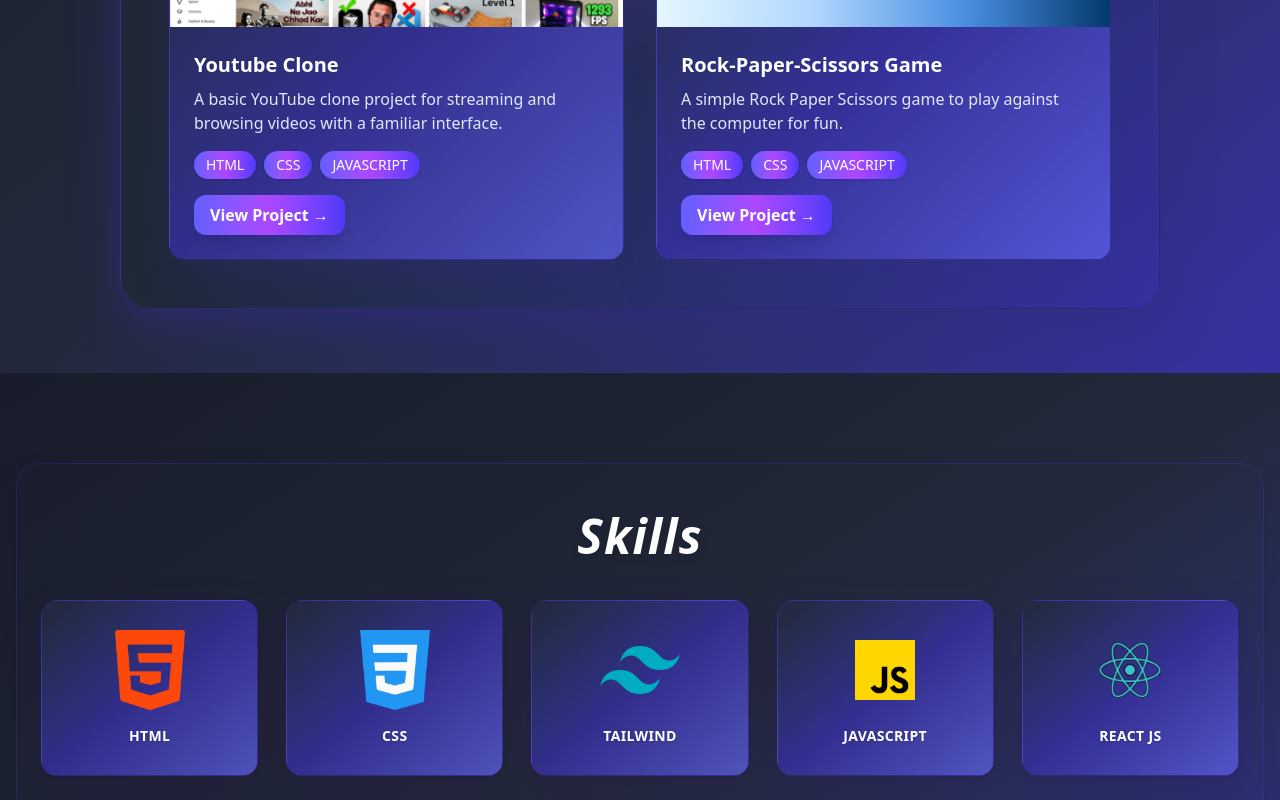
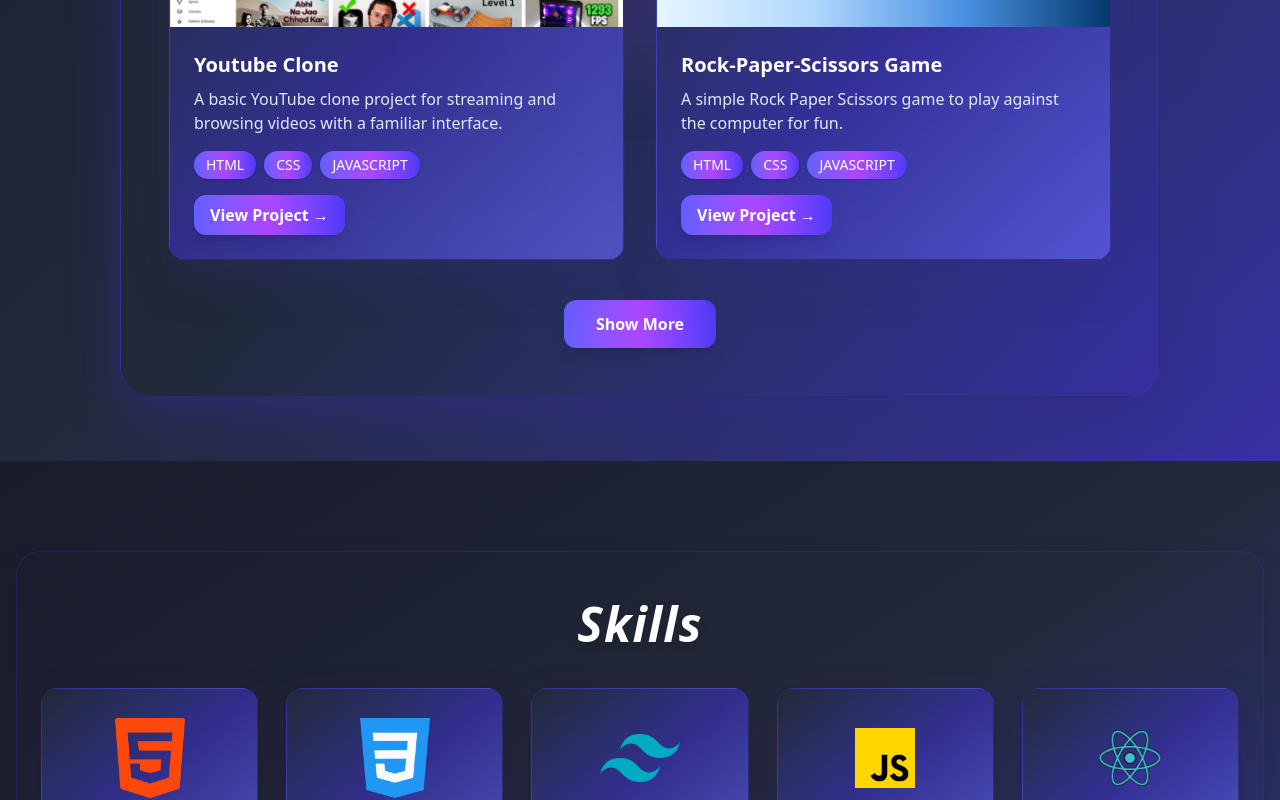
Before and after one commit to MRIGANKA-GUHA/portfolio, a React (Vite) app: page / in a window 1280 px wide. Shown: the part 2433-3233 px from the top of the page. Built offline with nearby package versions, Linux system fonts and the light colour scheme.

Commit message:
fix new project

```diff
--- a/src/components/Projects.jsx
+++ b/src/components/Projects.jsx
@@ -1,3 +1,5 @@
+import React, { useState } from "react";
+
 const projects = [
     {
         img: "/projectimg/Portfolio.png",
@@ -26,10 +28,37 @@
         desc: "A simple Rock Paper Scissors game to play against the computer for fun.",
         tech: ["HTML", "CSS", "JAVASCRIPT"],
         link: "https://rockpaperscissorrgame.vercel.app"
+    },
+    {
+        img: "/projectimg/StockPrice.png",
+        title: "Stock Price Checker",
+        desc: "A web application to track stock prices in real-time.",
+        tech: ["REACT", "TAILWIND", "API"],
+        link: "https://stocksprice.vercel.app"
+    },
+    {
+        img: "/projectimg/Youtube.png",
+        title: "",
+        desc: "",
+        tech: [],
+        link: ""
+    },
+    {
+        img: "/projectimg/Youtube.png",
+        title: "",
+        desc: "",
+        tech: [],
+        link: ""
     }
 ];
 
 const Projects = () => {
+    const [visibleCount, setVisibleCount] = useState(4);
+
+    const showMoreProjects = () => {
+        setVisibleCount((prev) => prev + 4);
+    };
+
     return (
         <div id="projects" className="min-h-screen w-screen flex items-center justify-center overflow-x-hidden bg-gradient-to-br from-[#181c2b] via-[#23293a] to-[#3730a3] py-16 px-4">
             <div className="relative bg-gradient-to-br from-[#23293a]/90 via-[#1f2937]/90 to-[#3730a3]/90 w-full sm:w-5/6 max-w-7xl mx-auto rounded-[32px] border border-indigo-700/30 shadow-[0_12px_48px_0_rgba(60,0,120,0.35)] shadow-indigo-900/70 backdrop-blur-xl overflow-hidden py-12 px-4 sm:px-12 transition-all duration-500">
@@ -42,9 +71,9 @@
                         Projects
                     </h2>
                     <div className="grid grid-cols-1 md:grid-cols-2 gap-8">
-                        {projects.map((project, idx) => (
+                        {projects.slice(0, visibleCount).map((project, idx) => (
                             <div
-                                key={project.title}
+                                key={project.title + idx}
                                 className="bg-gradient-to-br from-[#23293a]/80 via-[#3730a3]/80 to-[#6366f1]/70 rounded-2xl overflow-hidden shadow-2xl shadow-indigo-900/40 border border-indigo-700/20 backdrop-blur-lg transform transition-transform duration-300 hover:scale-105 animate-fade-in"
                                 style={{ animationDelay: `${0.2 + idx * 0.2}s` }}
                             >
@@ -59,6 +88,7 @@
                                             </span>
                                         ))}
                                     </div>
+                                    {project.link && (
                                         <a
                                             href={project.link}
                                             target="_blank"
@@ -67,10 +97,21 @@
                                         >
                                             View Project →
                                         </a>
+                                    )}
                                 </div>
                             </div>
                         ))}
                     </div>
+                    {visibleCount < projects.length && (
+                        <div className="flex justify-center mt-10">
+                            <button
+                                onClick={showMoreProjects}
+                                className="px-8 py-3 rounded-xl bg-gradient-to-r from-indigo-500 via-purple-500 to-indigo-600 text-white font-bold shadow-lg hover:scale-105 transition-all duration-200"
+                            >
+                                Show More
+                            </button>
+                        </div>
+                    )}
                 </div>
                 <style>
                     {`
```
Also changed, not shown: 1 other file (tests, documents, lock files or other folders). Lines whose indentation alone changed are shown as unchanged.
